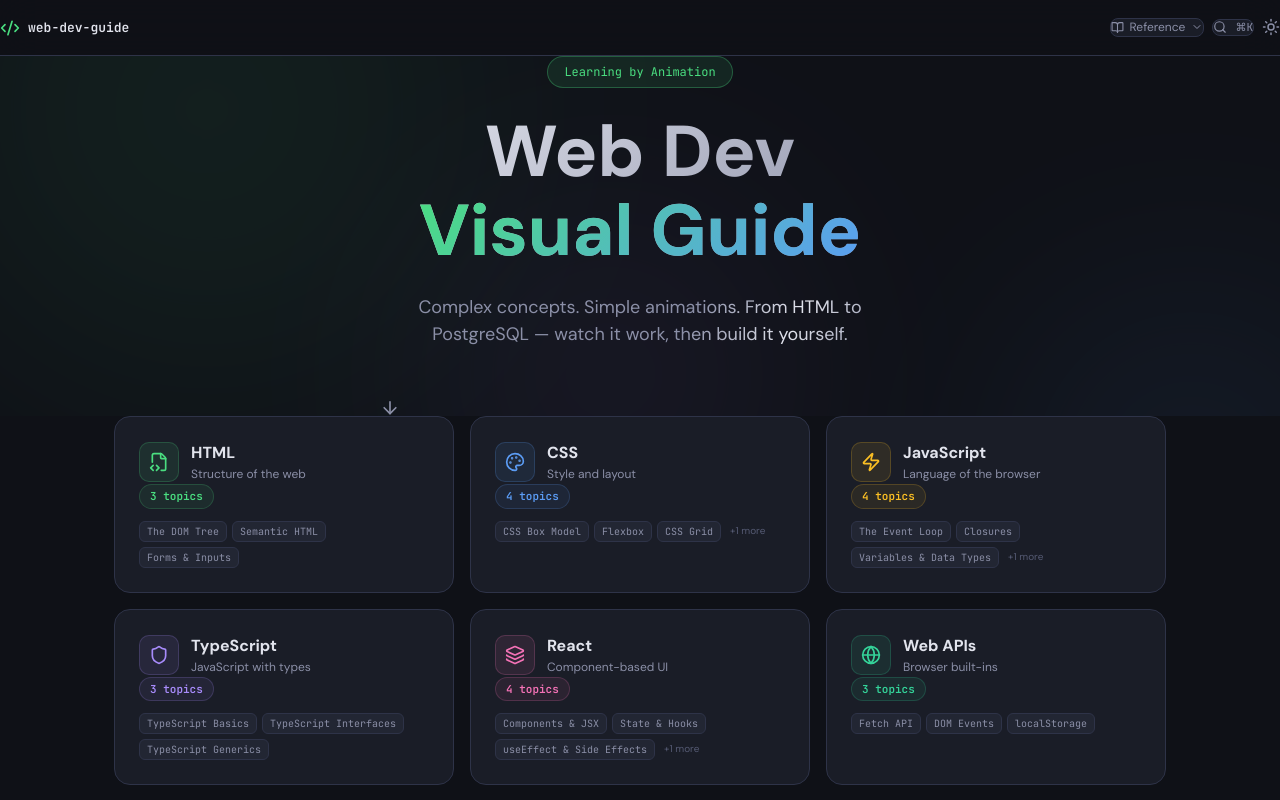
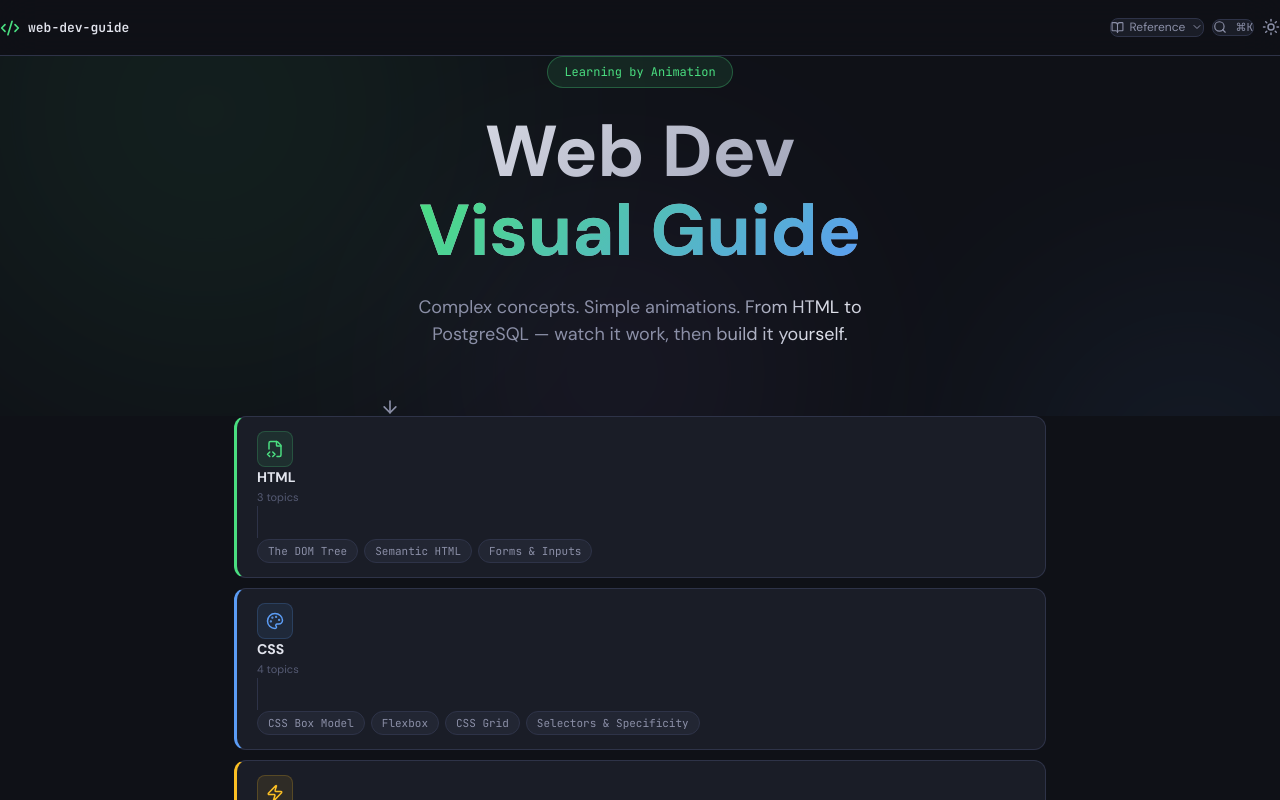
Before and after one commit to jaywee92/web-dev-guide, a React (Vite) app: page /#/ in a window 1280 px wide. Shown: the top 800 px of the page. Built offline with nearby package versions, Linux system fonts and the light colour scheme.

Commit message:
feat: redesign homepage to horizontal category rows with SpotlightCard + ClickSpark

```diff
--- a/src/pages/Home/CategoryGrid.tsx
+++ b/src/pages/Home/CategoryGrid.tsx
@@ -1,117 +1,115 @@
+import type { ComponentType } from 'react'
 import { motion } from 'framer-motion'
 import { useNavigate } from 'react-router-dom'
 import { FileCode2, Palette, Zap, Shield, Layers, Globe, ArrowLeftRight, Database } from 'lucide-react'
 import { CATEGORIES } from '@/data/categories'
 import { TOPICS } from '@/data/topics'
 import type { Category } from '@/types'
+import SpotlightCard from './SpotlightCard'
+import ClickSpark from './ClickSpark'
 
-const ICONS: Record<string, React.ComponentType<{ size?: number; color?: string }>> = {
+const ICONS: Record<string, ComponentType<{ size?: number; color?: string }>> = {
   FileCode2, Palette, Zap, Shield, Layers, Globe, ArrowLeftRight, Database,
 }
 
-function CategoryTile({ category, index }: { category: Category; index: number }) {
+function CategoryRow({ category, index }: { category: Category; index: number }) {
   const navigate = useNavigate()
   const topics = TOPICS.filter(t => t.category === category.id)
   const Icon = ICONS[category.icon] ?? FileCode2
 
   return (
     <motion.div
-      initial={{ opacity: 0, y: 24 }}
+      initial={{ opacity: 0, y: 16 }}
       animate={{ opacity: 1, y: 0 }}
-      transition={{ duration: 0.45, delay: index * 0.07 }}
-      whileHover={{ y: -4 }}
-      whileTap={{ scale: 0.98 }}
+      transition={{ duration: 0.4, delay: index * 0.06 }}
+    >
+      <SpotlightCard
+        color={category.color}
         onClick={() => navigate(`/${category.id}`)}
         style={{
           background: 'var(--surface)',
           border: '1px solid var(--border)',
-        borderRadius: 16,
-        padding: '24px',
-        cursor: 'pointer',
-        position: 'relative',
-        overflow: 'hidden',
+          borderRadius: 12,
+          borderLeft: `3px solid ${category.color}`,
+          padding: '14px 20px',
+          display: 'flex',
+          alignItems: 'center',
+          gap: 16,
+          transition: 'border-color 0.2s ease, background 0.2s ease',
         }}
       >
-      {/* Background glow on hover */}
-      <motion.div
-        initial={{ opacity: 0 }}
-        whileHover={{ opacity: 1 }}
-        style={{
-          position: 'absolute', inset: 0, pointerEvents: 'none',
-          background: `radial-gradient(ellipse at 20% 20%, ${category.color}0e 0%, transparent 65%)`,
-        }}
-      />
-
-      {/* Color bar */}
-      <motion.div
-        initial={{ scaleX: 0 }}
-        whileHover={{ scaleX: 1 }}
-        transition={{ duration: 0.25 }}
-        style={{
-          position: 'absolute', top: 0, left: 0, right: 0,
-          height: 3, background: category.color, transformOrigin: 'left',
-          borderRadius: '16px 16px 0 0',
-        }}
-      />
-
-      <div style={{ position: 'relative', zIndex: 1 }}>
-        {/* Icon + title */}
-        <div className="flex items-center gap-3 mb-3">
+        {/* Icon */}
         <div style={{
-            width: 40, height: 40, borderRadius: 10,
+          width: 36, height: 36, borderRadius: 8, flexShrink: 0,
           background: `${category.color}18`,
           border: `1px solid ${category.color}33`,
           display: 'flex', alignItems: 'center', justifyContent: 'center',
         }}>
-            <Icon size={20} color={category.color} />
+          <Icon size={18} color={category.color} />
         </div>
-          <div>
-            <div style={{ fontSize: 16, fontWeight: 800, color: 'var(--text)' }}>{category.title}</div>
-            <div style={{ fontSize: 12, color: 'var(--text-muted)' }}>{category.description}</div>
+
+        {/* Category title */}
+        <div style={{ width: 130, flexShrink: 0 }}>
+          <div style={{ fontSize: 14, fontWeight: 700, color: 'var(--text)' }}>
+            {category.title}
+          </div>
+          <div style={{ fontSize: 11, color: 'var(--text-faint)', marginTop: 1 }}>
+            {topics.length} topic{topics.length !== 1 ? 's' : ''}
           </div>
         </div>
 
-        {/* Topic count badge */}
-        <div style={{
-          display: 'inline-flex', alignItems: 'center',
-          padding: '3px 10px', borderRadius: 99,
-          background: `${category.color}14`, border: `1px solid ${category.color}30`,
-          fontSize: 11, color: category.color, fontFamily: 'var(--font-mono)',
-          fontWeight: 600, marginBottom: 12,
-        }}>
-          {topics.length} topic{topics.length !== 1 ? 's' : ''}
-        </div>
+        {/* Divider */}
+        <div style={{ width: 1, height: 32, background: 'var(--border)', flexShrink: 0 }} />
 
-        {/* Topic name chips */}
-        <div style={{ display: 'flex', flexWrap: 'wrap', gap: 5 }}>
-          {topics.slice(0, 3).map(t => (
-            <span key={t.id} style={{
-              fontSize: 10, color: 'var(--text-muted)',
+        {/* Topic chips */}
+        <div style={{ display: 'flex', flexWrap: 'wrap', gap: 6, flex: 1 }}>
+          {topics.map(t => (
+            <ClickSpark key={t.id} color={category.color}>
+              <motion.span
+                onClick={e => { e.stopPropagation(); navigate(`/topic/${t.id}`) }}
+                whileHover={{ scale: 1.04 }}
+                whileTap={{ scale: 0.96 }}
+                style={{
+                  display: 'inline-block',
+                  fontSize: 11,
+                  padding: '3px 10px',
+                  borderRadius: 20,
                   background: 'var(--surface-bright)',
                   border: '1px solid var(--border)',
-              borderRadius: 6, padding: '2px 7px',
+                  color: 'var(--text-muted)',
                   fontFamily: 'var(--font-mono)',
-            }}>
+                  cursor: 'pointer',
+                  transition: 'background 0.15s, color 0.15s, border-color 0.15s',
+                }}
+                onMouseEnter={e => {
+                  const el = e.currentTarget as HTMLElement
+                  el.style.background = `${category.color}18`
+                  el.style.color = category.color
+                  el.style.borderColor = `${category.color}44`
+                }}
+                onMouseLeave={e => {
+                  const el = e.currentTarget as HTMLElement
+                  el.style.background = 'var(--surface-bright)'
+                  el.style.color = 'var(--text-muted)'
+                  el.style.borderColor = 'var(--border)'
+                }}
+              >
                 {t.title}
-            </span>
+              </motion.span>
+            </ClickSpark>
           ))}
-          {topics.length > 3 && (
-            <span style={{ fontSize: 10, color: 'var(--text-faint)', padding: '2px 4px' }}>
-              +{topics.length - 3} more
-            </span>
-          )}
         </div>
-      </div>
+      </SpotlightCard>
     </motion.div>
   )
 }
 
 export default function CategoryGrid() {
   return (
-    <section style={{ maxWidth: 1100, margin: '0 auto', padding: '0 24px 80px' }}>
-      <div style={{ display: 'grid', gridTemplateColumns: 'repeat(auto-fill, minmax(260px, 1fr))', gap: 16 }}>
+    <section style={{ maxWidth: 860, margin: '0 auto', padding: '0 24px 80px' }}>
+      <div style={{ display: 'flex', flexDirection: 'column', gap: 10 }}>
         {CATEGORIES.map((cat, i) => (
-          <CategoryTile key={cat.id} category={cat} index={i} />
+          <CategoryRow key={cat.id} category={cat} index={i} />
         ))}
       </div>
     </section>
```
Lines whose indentation alone changed are shown as unchanged.
